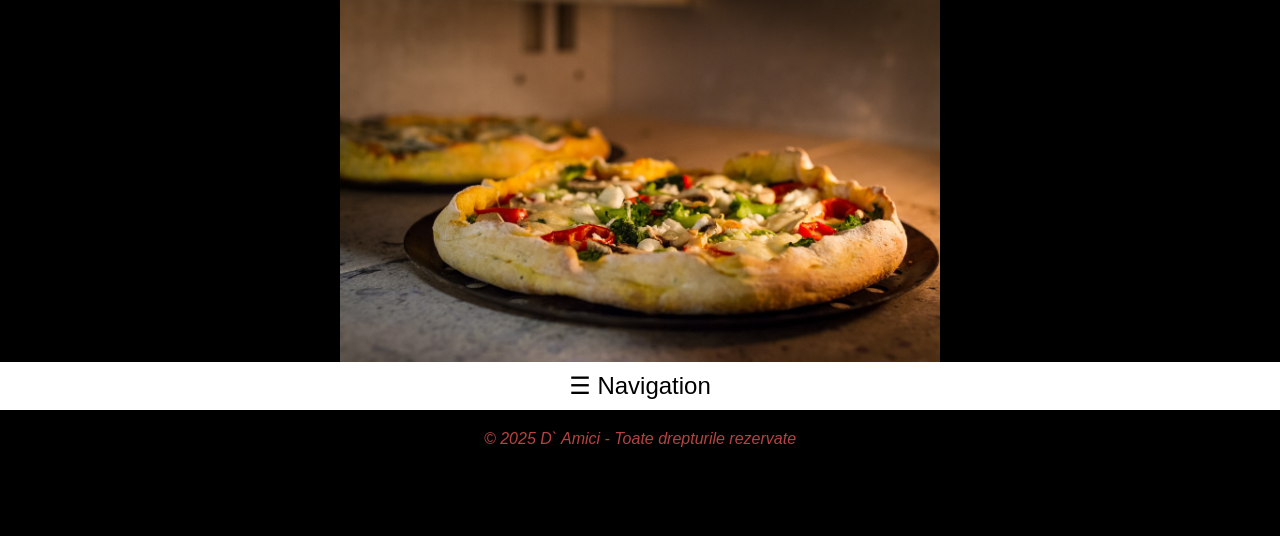
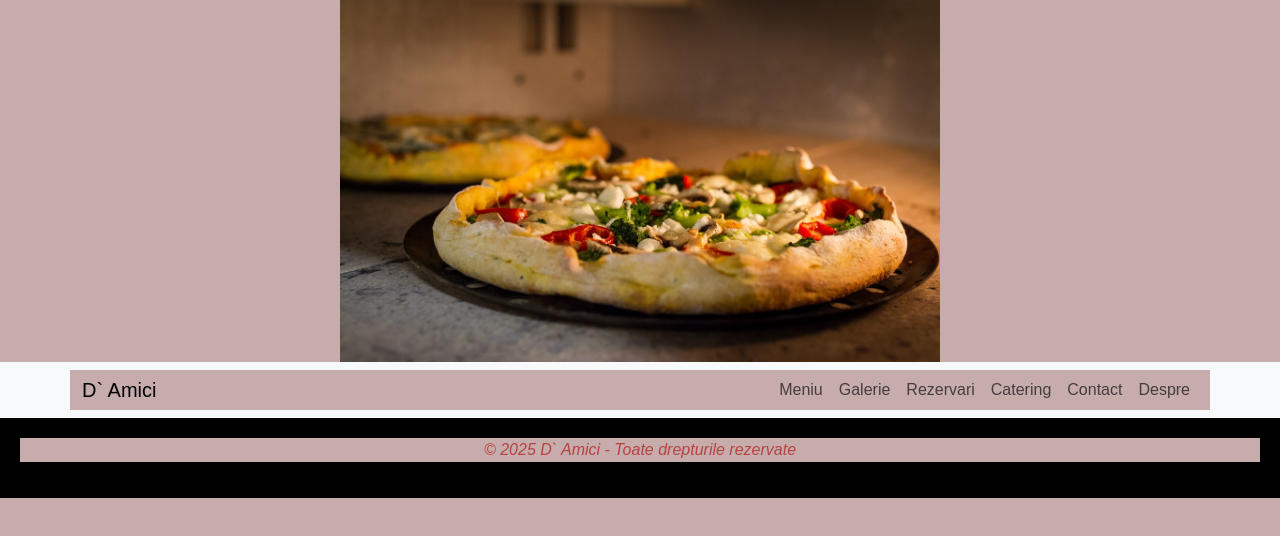
Before and after one commit to antidate723/siteabel, a plain HTML site: page rezervari.html in a window 1280 px wide. Drawn offline with nearby package versions, Linux system fonts and the light colour scheme.

Commit message:
am facut si la rezervari

```diff
--- a/rezervari.css
+++ b/rezervari.css
@@ -16,7 +16,7 @@
   padding: 0;              /* Elimină padding-ul implicit */
   box-sizing: border-box;  /* Include padding-ul și border-ul în calculul lățimii elementului */
   font-family: Arial, sans-serif;  /* Setează fontul implicit */
-  background: rgb(0, 0, 0); /* Fundal implicit negru (poți modifica ulterior dacă dorești) */
+  background: rgb(199, 172, 172); /* Fundal implicit negru (poți modifica ulterior dacă dorești) */
 }
 
 /*-------------------- Stilizare pentru body --------------------*/
--- a/rezervari.html
+++ b/rezervari.html
@@ -4,6 +4,7 @@
 <head>
     <title>Page Title</title>
     <link rel="stylesheet" href="rezervari.css">
+    <link href="https://cdn.jsdelivr.net/npm/bootstrap@5.3.0/dist/css/bootstrap.min.css" rel="stylesheet">
 </head>
 
 <body>
@@ -12,28 +13,30 @@
     </section>
 
 
-    <div class="navbar">
-        <button class="menu-toggle">☰ Navigation</button>
-        <ul class="menu-items">
-            <li><a href="index.html">Acasă</a></li>
-            <li><a href="meniu.html">Meniu</a></li>
-            <li><a href="galerie.html">Galerie</a></li>
-            <li><a href="rezervari.html">Rezervari</a></li>
-            <li><a href="catering.html">Catering</a></li>
-            <li><a href="contact.html">Contact</a></li>
-            <li><a href="despre.html">Despre</a></li>
-        </ul>
-    </div>
-    <script>
-        document.querySelector(".menu-toggle").addEventListener("click", function() {
-            document.querySelector(".menu-items").classList.toggle("show");
-        });
-    </script>
+    <nav class="navbar navbar-expand-lg navbar-light bg-light">
+        <div class="container">
+            <a class="navbar-brand" href="index.html">D` Amici</a>
+            <button class="navbar-toggler" type="button" data-bs-toggle="collapse" data-bs-target="#navbarNav">
+                <span class="navbar-toggler-icon"></span>
+            </button>
+            <div class="collapse navbar-collapse" id="navbarNav">
+                <ul class="navbar-nav ms-auto">
+                    <li class="nav-item"><a class="nav-link" href="meniu.html">Meniu</a></li>
+                    <li class="nav-item"><a class="nav-link" href="galerie.html">Galerie</a></li>
+                    <li class="nav-item"><a class="nav-link" href="rezervari.html">Rezervari</a></li>
+                    <li class="nav-item"><a class="nav-link" href="catering.html">Catering</a></li>
+                    <li class="nav-item"><a class="nav-link" href="contact.html">Contact</a></li>
+                    <li class="nav-item"><a class="nav-link" href="despre.html">Despre</a></li>
+                </ul>
+            </div>
+        </div>
+    </nav>
 
 <footer>
     <p>&copy; 2025 D` Amici - Toate drepturile rezervate</p>
 </footer>
 
+<script src="https://cdn.jsdelivr.net/npm/bootstrap@5.3.0/dist/js/bootstrap.bundle.min.js"></script>
 </body>
 
 </html>
```
